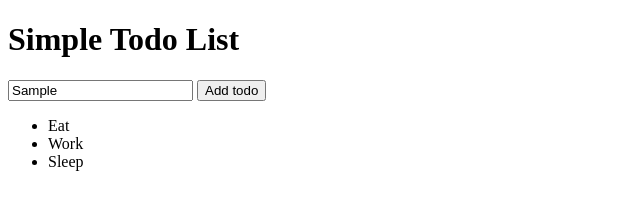
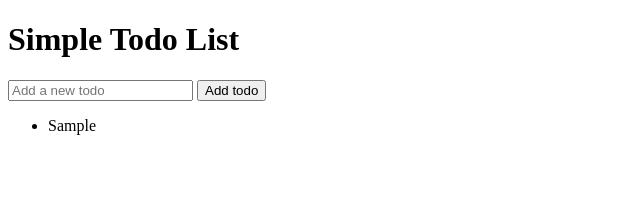
Before and after one commit to Machahary07/simpletodolist, a plain HTML site: page index.html in a window 1280 px wide. Both pictures are taken after typing "Sample" into the empty fields and a click on the button "Add todo". Shown: the whole page, without its empty margins (0-640 px from the left). Drawn offline with Linux system fonts and the light colour scheme.

Commit message:
Updated js

```diff
--- a/index.html
+++ b/index.html
@@ -10,9 +10,7 @@
     <input placeholder="Add a new todo" type="text" id="todo">
     <button>Add todo</button>
     <ul id="todos">
-        <li>Eat</li>
-        <li>Work</li>
-        <li>Sleep</li>
+        <!-- the items will be added here -->
     </ul>
     <script src="script.js"></script>
 </body>
--- a/script.js
+++ b/script.js
@@ -3,5 +3,18 @@ let ul = document.querySelector('ul');
 let input = document.querySelector('input');
 
 btn.addEventListener('click', function() {
-    console.log('Button clicked!');
-}   );
+    addItem();
+});
+
+input.addEventListener('keypress', function(event) {
+    if (event.key === 'Enter') {
+        addItem();
+    }
+});
+
+function addItem() {
+    let li = document.createElement('li');
+    li.textContent = input.value;
+    ul.appendChild(li);
+    input.value = '';
+}
```
